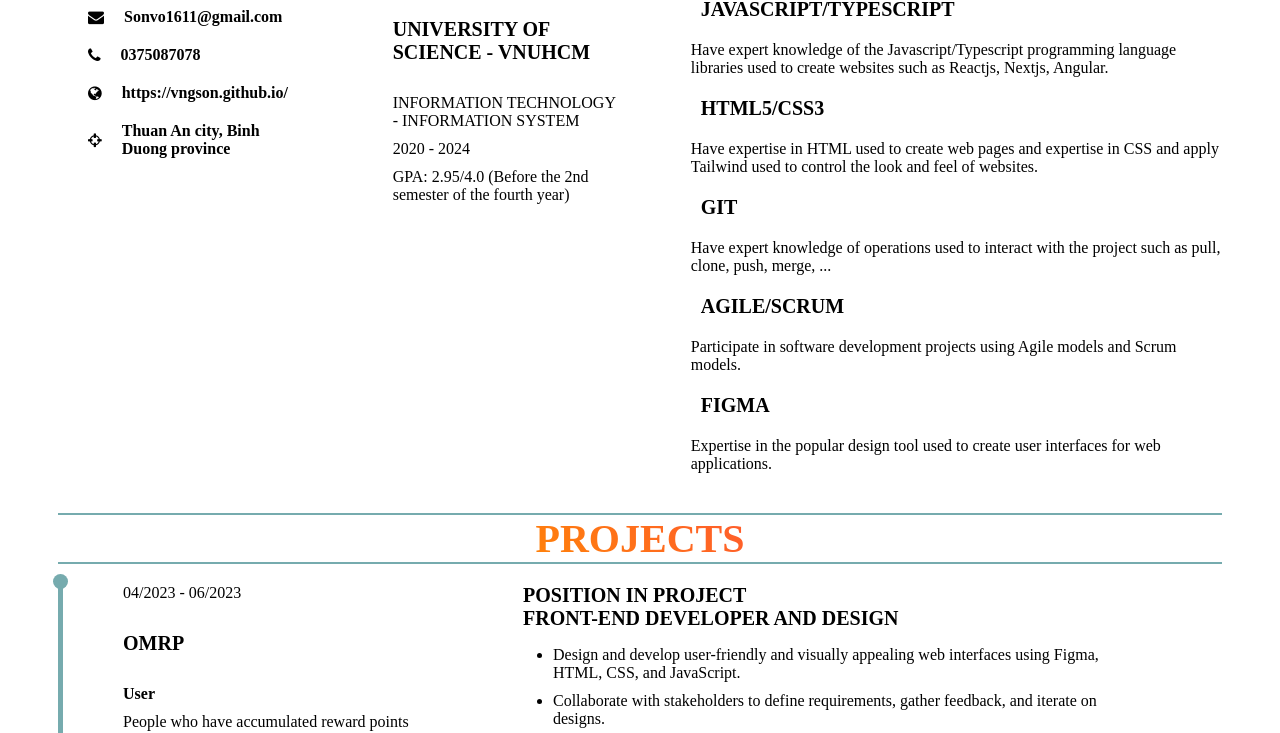
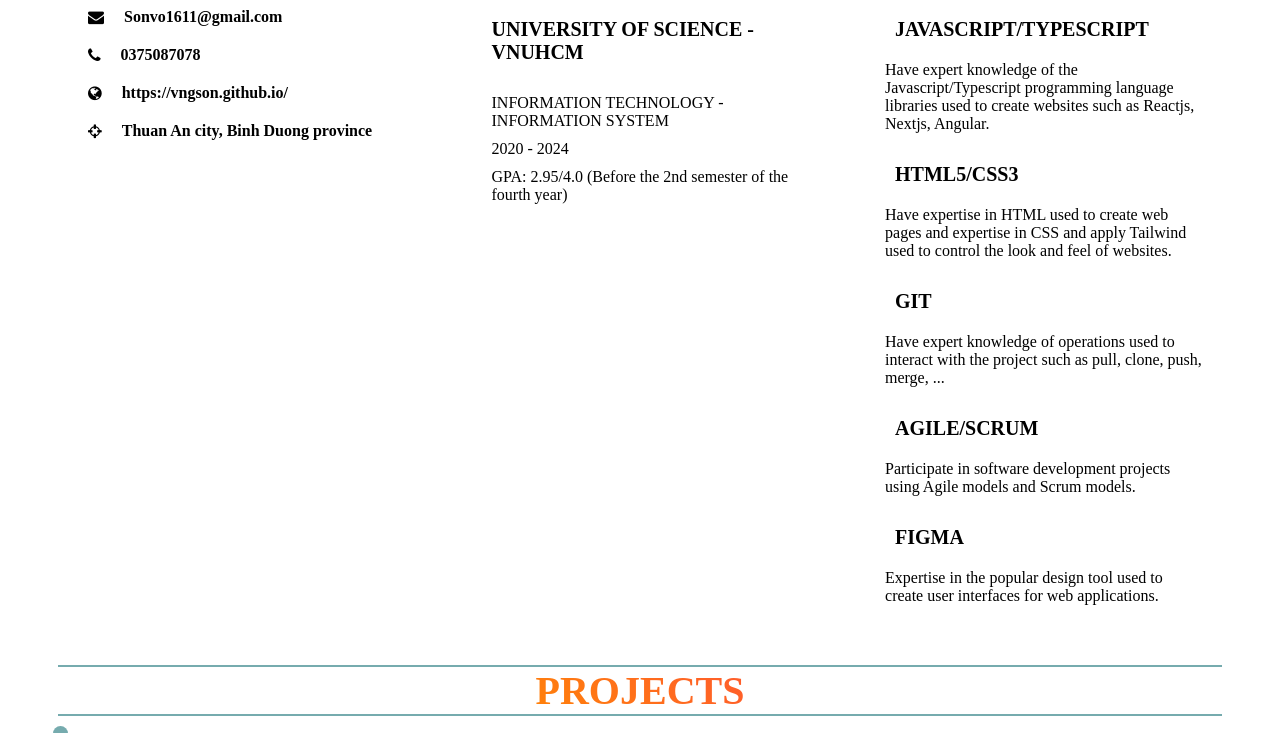
Before and after one commit to vngson/CV_basic, a plain HTML site: page CV/index.html in a window 1280 px wide. Shown: the part 615-1348 px from the top of the page. Drawn offline with Linux system fonts and the light colour scheme.

Commit message:
"update css"

```diff
--- a/CV/style.css
+++ b/CV/style.css
@@ -148,10 +148,11 @@ a:visited{
 .Profile_Education_Skills, .Other{
     display: flex;
     justify-content: space-between;
+    align-items: start;
     gap: 4%;
 }
 
-.Profile, .Education, .Skill, .Certifications, .Additional_information, .Work_environment {
+.Profile, .Education, .Skills, .Certifications, .Additional_information, .Work_environment {
     display: flex;
     width: 32%;
     flex-direction: column;
```
